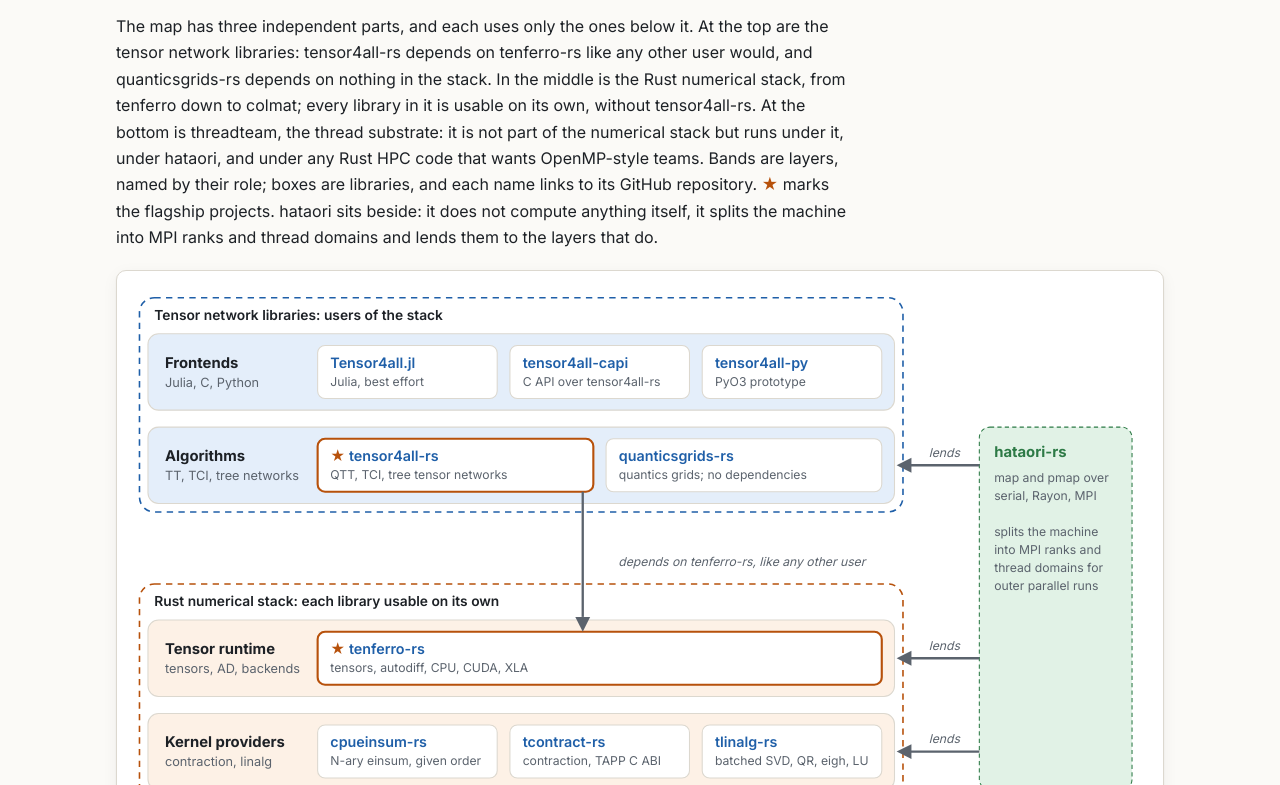
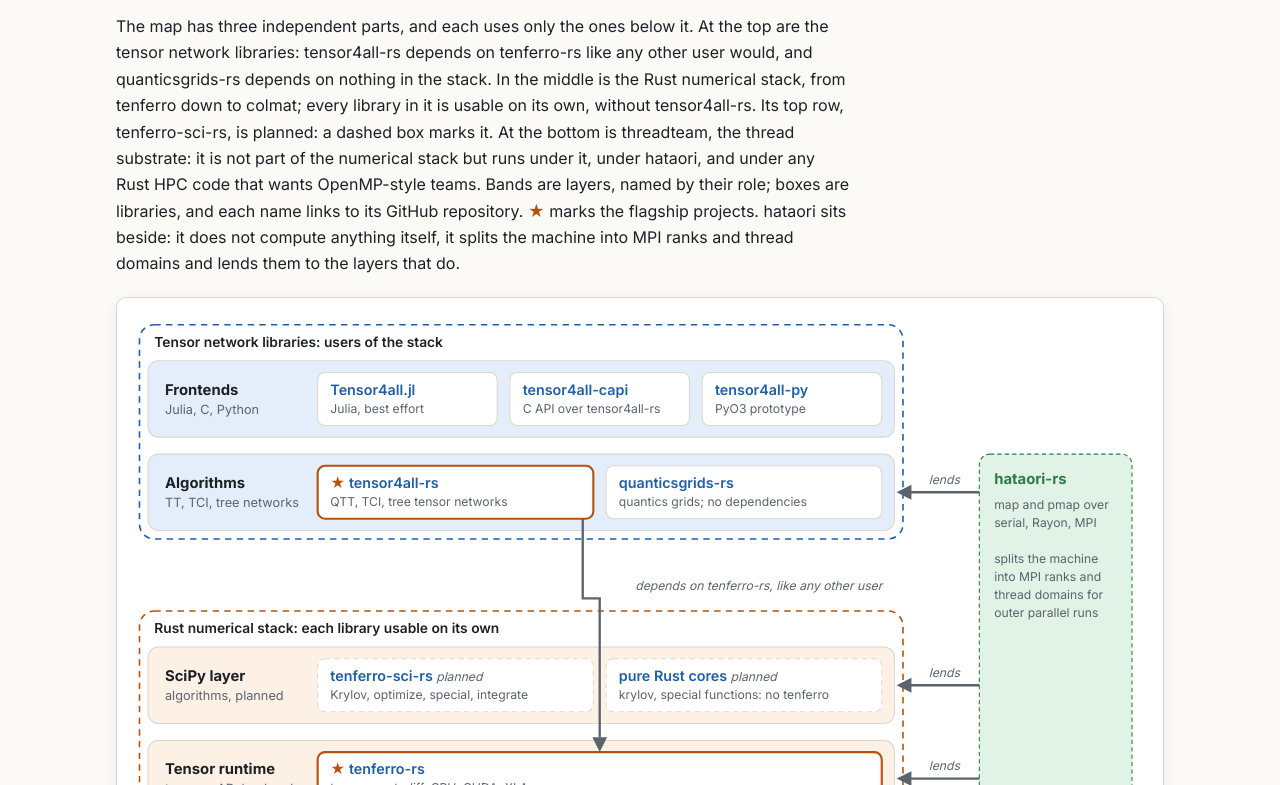
Before and after one commit to tensor4all/tensor4all-meta, a plain HTML site: page site/stack/index.html in a window 1280 px wide. Shown: the part 1606-2391 px from the top of the page. Drawn offline with Linux system fonts and the light colour scheme; files whose address does not match are found by name.

Commit message:
site(stack): add tenferro-sci-rs to the stack map as planned (#131)
A 'SciPy layer' row on top of the Rust numerical stack with two dashed,
planned boxes: tenferro-sci-rs (links to the repository) and the pure Rust
cores (link to the design). The tensor4all-rs -> tenferro-rs arrow now runs
through the gap between them, so it still points at tenferro-rs; hataori lends
to the new row too. The overview text, the layer list and the repository
table mention tenferro-sci-rs with links to its repository and design.

Co-authored-by: Claude Opus 5.5 <noreply@anthropic.com>

```diff
--- a/site/stack/assets/stack-map.js
+++ b/site/stack/assets/stack-map.js
@@ -16,6 +16,10 @@
     { id: "algo", kind: "user", label: "Algorithms", sub: "TT, TCI, tree networks", boxes: [
       { t: "tensor4all-rs", d: "QTT, TCI, tree tensor networks", href: GH + "tensor4all-rs", star: true },
       { t: "quanticsgrids-rs", d: "quantics grids; no dependencies", href: GH + "quanticsgrids-rs" } ] },
+    // planned: drawn dashed, with "planned" after the name.
+    { id: "sci", kind: "backend", label: "SciPy layer", sub: "algorithms, planned", boxes: [
+      { t: "tenferro-sci-rs", d: "Krylov, optimize, special, integrate", href: GH + "tenferro-sci-rs", planned: true },
+      { t: "pure Rust cores", d: "krylov, special functions: no tenferro", href: "https://github.com/tensor4all/tensor4all-meta/blob/main/docs/design/tenferro-sci.md#two-kinds-of-algorithms", planned: true } ] },
     { id: "tenferro", kind: "backend", label: "Tensor runtime", sub: "tensors, AD, backends", boxes: [
       { t: "tenferro-rs", d: "tensors, autodiff, CPU, CUDA, XLA", href: GH + "tenferro-rs", star: true } ] },
     { id: "prov", kind: "backend", label: "Kernel providers", sub: "contraction, linalg", boxes: [
@@ -32,7 +36,7 @@
   ];
   var NS = "http://www.w3.org/2000/svg";
   var W = 960, BAND_X = 16, BAND_W = 704, ROW_H = 72, GAP = 16, TOP = 16;
-  var LABEL_H = 30, SPLIT = 2, SPLIT_GAP = 64, SPLIT2 = 5, SPLIT2_GAP = 28;  // rows before SPLIT are the tensor network libraries
+  var LABEL_H = 30, SPLIT = 2, SPLIT_GAP = 64, SPLIT2 = 6, SPLIT2_GAP = 28;  // rows before SPLIT are the tensor network libraries
   var BOX_X0 = 176, BOX_X1 = 708, BOX_GAP = 12;
   var SIDE_X = 800, SIDE_W = 144;
 
@@ -53,7 +57,7 @@
     function rowY(i) { return TOP + LABEL_H + i * (ROW_H + GAP) + (i >= SPLIT ? SPLIT_GAP + LABEL_H : 0) + (i >= SPLIT2 ? SPLIT2_GAP + LABEL_H : 0); }
     var H = rowY(ROWS.length - 1) + ROW_H + TOP + 8;
     var svg = el("svg", { viewBox: "0 0 " + W + " " + H, role: "img",
-      "aria-label": "Layer map in three groups. Top: tensor network libraries (frontends, tensor4all-rs, quanticsgrids-rs), which use the stack; tensor4all-rs depends on tenferro-rs. Middle: the Rust numerical stack (tenferro-rs, cpueinsum-rs, tcontract-rs, tlinalg-rs, strided-rs, colmat-rs), each usable on its own. Bottom: threadteam-rs, the thread substrate for any Rust HPC code, which the stack and hataori run on. hataori sits beside and lends execution resources. The flagship projects tensor4all-rs, tenferro-rs and colmat-rs are starred." });
+      "aria-label": "Layer map in three groups. Top: tensor network libraries (frontends, tensor4all-rs, quanticsgrids-rs), which use the stack; tensor4all-rs depends on tenferro-rs. Middle: the Rust numerical stack (the planned tenferro-sci-rs on top, then tenferro-rs, cpueinsum-rs, tcontract-rs, tlinalg-rs, strided-rs, colmat-rs), each usable on its own. Bottom: threadteam-rs, the thread substrate for any Rust HPC code, which the stack and hataori run on. hataori sits beside and lends execution resources. The flagship projects tensor4all-rs, tenferro-rs and colmat-rs are starred." });
     var title = el("title", {}, svg);
     title.textContent = "tensor4all Rust stack";
 
@@ -83,7 +87,7 @@
         if (b.href) {
           parent = el("a", { href: b.href, "class": "sm-link", target: "_top" }, g);
         }
-        el("rect", { x: x, y: y + 11, width: bw, height: ROW_H - 22, rx: 7, "class": "sm-box" + (b.star ? " star" : "") }, parent);
+        el("rect", { x: x, y: y + 11, width: bw, height: ROW_H - 22, rx: 7, "class": "sm-box" + (b.star ? " star" : "") + (b.planned ? " planned" : "") }, parent);
         var t = el("text", { x: x + 12, y: y + 32, "class": "sm-title" }, parent);
         if (b.star) {
           var s = el("tspan", { "class": "sm-star" }, t);
@@ -91,20 +95,28 @@
         }
         var name = el("tspan", {}, t);
         name.textContent = b.t;
+        if (b.planned) {
+          var p = el("tspan", { "class": "sm-planned" }, t);
+          p.textContent = "  planned";
+        }
         text(parent, x + 12, y + 49, "sm-desc", b.d);
       });
     });
 
-    var ux = BOX_X0 + 250, uy0 = rowY(SPLIT - 1) + ROW_H - 11, uy1 = rowY(SPLIT) + 11;
-    el("path", { d: "M" + ux + "," + uy0 + " L" + ux + "," + (uy1 - 14), "class": "sm-arrow" }, svg);
-    el("polygon", { points: ux + "," + uy1 + " " + (ux - 7) + "," + (uy1 - 14) + " " + (ux + 7) + "," + (uy1 - 14), "class": "sm-head" }, svg);
-    text(svg, ux + 150, (uy0 + uy1) / 2 + 4, "sm-verb", "depends on tenferro-rs, like any other user");
+    // tensor4all-rs depends on tenferro-rs, not on tenferro-sci-rs: the arrow leaves the
+    // tensor4all-rs box, steps right into the gap between the two planned boxes, and
+    // runs down through it into the tenferro row.
+    var ux = BOX_X0 + 250, uy0 = rowY(SPLIT - 1) + ROW_H - 11, uy1 = rowY(SPLIT + 1) + 11;
+    var gx = (BOX_X0 + BOX_X1) / 2, jy = rowY(SPLIT) - LABEL_H - 16;
+    el("path", { d: "M" + ux + "," + uy0 + " L" + ux + "," + jy + " L" + gx + "," + jy + " L" + gx + "," + (uy1 - 14), "class": "sm-arrow" }, svg);
+    el("polygon", { points: gx + "," + uy1 + " " + (gx - 7) + "," + (uy1 - 14) + " " + (gx + 7) + "," + (uy1 - 14), "class": "sm-head" }, svg);
+    text(svg, gx + 150, jy - 8, "sm-verb", "depends on tenferro-rs, like any other user");
     var tx = BOX_X0 + 250, ty0 = rowY(SPLIT2 - 1) + ROW_H + 9, ty1 = rowY(SPLIT2) + 11;
     el("path", { d: "M" + tx + "," + ty0 + " L" + tx + "," + (ty1 - 14), "class": "sm-arrow" }, svg);
     el("polygon", { points: tx + "," + ty1 + " " + (tx - 7) + "," + (ty1 - 14) + " " + (tx + 7) + "," + (ty1 - 14), "class": "sm-head" }, svg);
     text(svg, tx + 110, ty0 + 22, "sm-verb", "takes its threads from threadteam");
-    // hataori beside the stack: it lends MPI ranks and thread domains to rows 1 to 3
-    var sy = rowY(1), sh = rowY(3) + ROW_H - rowY(1);
+    // hataori beside the stack: it lends MPI ranks and thread domains to rows 1 to 4
+    var sy = rowY(1), sh = rowY(4) + ROW_H - rowY(1);
     var side = el("a", { href: GH + "hataori-rs", "class": "sm-link", target: "_top" }, svg);
     el("rect", { x: SIDE_X, y: sy, width: SIDE_W, height: sh, rx: 10, "class": "sm-side" }, side);
     text(side, SIDE_X + 14, sy + 28, "sm-sidetitle", "hataori-rs");
@@ -112,7 +124,7 @@
       if (s) text(side, SIDE_X + 14, sy + 52 + k * 17, "sm-desc", s);
     });
     var tipX = BAND_X + BAND_W + 2;
-    for (var r = 1; r <= 3; r++) {
+    for (var r = 1; r <= 4; r++) {
       var cy = rowY(r) + ROW_H / 2;
       el("path", { d: "M" + SIDE_X + "," + cy + " L" + (tipX + 12) + "," + cy, "class": "sm-arrow" }, svg);
       el("polygon", { points: tipX + "," + cy + " " + (tipX + 14) + "," + (cy - 7) + " " + (tipX + 14) + "," + (cy + 7),
--- a/site/stack/assets/style.css
+++ b/site/stack/assets/style.css
@@ -212,3 +212,5 @@ tr.flagship td:first-child a { font-weight: 700; }
 .sm-box.star { stroke: var(--warm); stroke-width: 2; }
 .sm-link:hover .sm-box.star { stroke: var(--warm); stroke-width: 3; }
 .sm-star { fill: var(--warm); }
+.sm-box.planned { stroke-dasharray: 5 4; }
+.sm-planned { fill: var(--muted); font: italic 500 11.5px var(--sans); }
--- a/site/stack/index.html
+++ b/site/stack/index.html
@@ -101,7 +101,7 @@
   </div>
 
   <h2 id="map">The layer map</h2>
-  <p>The map has three independent parts, and each uses only the ones below it. At the top are the tensor network libraries: tensor4all-rs depends on tenferro-rs like any other user would, and quanticsgrids-rs depends on nothing in the stack. In the middle is the Rust numerical stack, from tenferro down to colmat; every library in it is usable on its own, without tensor4all-rs. At the bottom is threadteam, the thread substrate: it is not part of the numerical stack but runs under it, under hataori, and under any Rust HPC code that wants OpenMP-style teams. Bands are layers, named by their role; boxes are libraries, and each name links to its GitHub repository. <span class="star">&#9733;</span> marks the flagship projects. hataori sits beside: it does not compute anything itself, it splits the machine into MPI ranks and thread domains and lends them to the layers that do.</p>
+  <p>The map has three independent parts, and each uses only the ones below it. At the top are the tensor network libraries: tensor4all-rs depends on tenferro-rs like any other user would, and quanticsgrids-rs depends on nothing in the stack. In the middle is the Rust numerical stack, from tenferro down to colmat; every library in it is usable on its own, without tensor4all-rs. Its top row, tenferro-sci-rs, is planned: a dashed box marks it. At the bottom is threadteam, the thread substrate: it is not part of the numerical stack but runs under it, under hataori, and under any Rust HPC code that wants OpenMP-style teams. Bands are layers, named by their role; boxes are libraries, and each name links to its GitHub repository. <span class="star">&#9733;</span> marks the flagship projects. hataori sits beside: it does not compute anything itself, it splits the machine into MPI ranks and thread domains and lends them to the layers that do.</p>
   <figure class="figure">
     <div class="map-scroll"><div class="stack-map" data-focus="all"></div></div>
     <figcaption>Blue: tensor network libraries. Orange: the numerical stack, each library usable on its own. Grey: the thread substrate under any Rust HPC code. On a narrow screen, scroll the map sideways.</figcaption>
@@ -111,6 +111,7 @@
   <ul>
     <li><strong>Frontends.</strong> Rust programs use tensor4all-rs directly. <a href="https://github.com/tensor4all/Tensor4all.jl">Tensor4all.jl</a> is a Julia frontend over the C API, maintained on a best effort basis for light use and teaching. Python bindings (<code>tensor4all-py</code>) live in the tensor4all-rs repository.</li>
     <li><strong>Algorithms.</strong> <span class="star">&#9733;</span> <a href="https://github.com/tensor4all/tensor4all-rs">tensor4all-rs</a> holds the algorithms: tensor trains, TCI, quantics grids and operators, tree tensor networks, patching, HDF5 I/O. It keeps two stacks on purpose (a TT and TCI stack and a network stack) with an explicit bridge between them. Grid and coordinate conversion lives in the standalone <a href="https://github.com/tensor4all/quanticsgrids-rs">quanticsgrids-rs</a>.</li>
+    <li><strong>Numerical algorithms (planned).</strong> <a href="https://github.com/tensor4all/tenferro-sci-rs">tenferro-sci-rs</a> will hold general numerical algorithms on top of tenferro, in the role SciPy plays for NumPy: Krylov solvers, optimizers, special functions, integrators and interpolation, with autodiff where possible. Algorithms that need only vector operations live in pure Rust cores that any Rust code can use without tenferro. The repository holds its rules and CI; no crate is released yet. Design: <a href="https://github.com/tensor4all/tensor4all-meta/blob/main/docs/design/tenferro-sci.md">tenferro-sci.md</a>.</li>
     <li><strong>Tensor runtime.</strong> <span class="star">&#9733;</span> <a href="https://github.com/tensor4all/tenferro-rs">tenferro-rs</a> is the tensor runtime: typed and dynamic tensors, eager and traced automatic differentiation, CPU and CUDA backends and an experimental XLA path. tensor4all-rs reaches it through one adapter crate, as one user among others; tenferro does not depend on tensor4all-rs.</li>
     <li><strong>Kernel providers.</strong> Tensor-free numerical libraries that tenferro calls: <a href="https://github.com/tensor4all/cpueinsum-rs">cpueinsum</a> for N-ary einsum, <a href="https://github.com/tensor4all/tcontract-rs">tcontract</a> for binary contraction over arbitrary strides, and <a href="https://github.com/tensor4all/tlinalg-rs">tlinalg</a> for batched factorizations. They take borrowed strided views and an explicit execution token, so they are usable on their own, including from C.</li>
     <li><strong>Foundation.</strong> <a href="https://github.com/tensor4all/strided-rs">strided-rs</a> defines the strided view types every layer above passes around. Dense arithmetic comes from <span class="star">&#9733;</span> <a href="https://github.com/tensor4all/colmat-rs">colmat-rs</a>, tensor4all's pure Rust linear algebra library derived from faer (formerly published as <code>t4a-faer</code>).</li>
@@ -135,6 +136,7 @@
     <tbody>
       <tr class="flagship"><td><span class="star">&#9733;</span> <a href="https://github.com/tensor4all/tensor4all-rs">tensor4all-rs</a></td><td>flagship: TT, TCI, QTT, tree tensor networks, C API</td><td><a href="https://tensor4all.org/tensor4all-rs/">user guide</a></td></tr>
       <tr class="flagship"><td><span class="star">&#9733;</span> <a href="https://github.com/tensor4all/tenferro-rs">tenferro-rs</a></td><td>flagship: tensor runtime, autodiff, CPU and CUDA backends</td><td><a href="https://tensor4all.org/tenferro-rs/">docs</a></td></tr>
+      <tr><td><a href="https://github.com/tensor4all/tenferro-sci-rs">tenferro-sci-rs</a> (planned)</td><td>SciPy-like algorithms on tenferro: Krylov, optimize, special functions, integrate, interpolate</td><td><a href="https://github.com/tensor4all/tensor4all-meta/blob/main/docs/design/tenferro-sci.md">design</a></td></tr>
       <tr><td><a href="https://github.com/tensor4all/tenferro-examples">tenferro-examples</a></td><td>runnable tenferro examples: PINN, neural ODE, DeepONet, neural-network quantum states</td><td>README</td></tr>
       <tr><td><a href="https://github.com/tensor4all/quanticsgrids-rs">quanticsgrids-rs</a></td><td>quantics grids and coordinate conversion</td><td>README</td></tr>
       <tr><td><a href="https://github.com/tensor4all/Tensor4all.jl">Tensor4all.jl</a></td><td>Julia frontend, best effort</td><td>README</td></tr>
```
